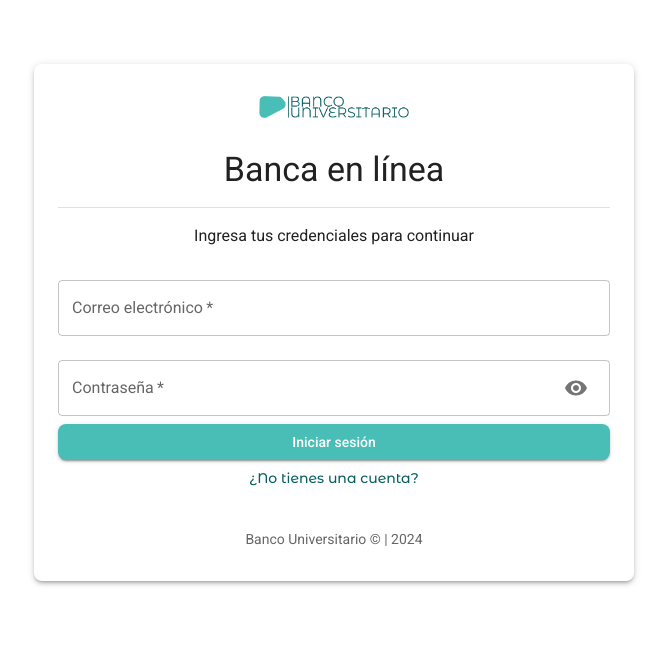
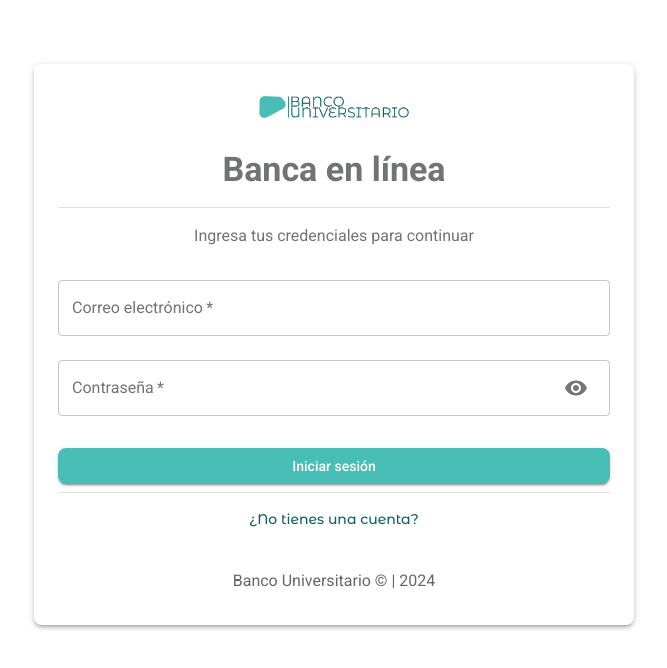
Before and after one commit to 3rnestocs/banco, a React (Create React App) app: page /#/login in a window 1280 px wide. Shown: the top 668 px of the page, without its empty margins (306-973 px from the left). Built offline with nearby package versions, Linux system fonts and the light colour scheme.

Commit message:
Fix on spaces and logo 2.

```diff
--- a/src/index.css
+++ b/src/index.css
@@ -1,5 +1,4 @@
 @import url('https://fonts.googleapis.com/css2?family=Montserrat+Alternates:wght@400;500;700&family=Roboto:wght@400;500;700&display=swap');
-/* src/styles/index.css or src/index.css */
 
 body {
   margin: 0;
--- a/src/routes/institutional/Institutional.js
+++ b/src/routes/institutional/Institutional.js
@@ -5,7 +5,7 @@ import { Link } from 'react-router-dom';
 const Institutional = () => {
   return (
     <div>
-      <Typography variant="h3">Bienvenido al Banco Universitario</Typography>
+      <Typography variant="h4">Bienvenido al Banco Universitario</Typography>
       <Typography variant="body1">
         Estamos comprometidos para brindarte los mejores servicios!...
       </Typography>
--- a/src/routes/login/Login.js
+++ b/src/routes/login/Login.js
@@ -53,7 +53,9 @@ const Login = () => {
         <Typography variant="h4" align="center" sx={{ mb: 2 }}>
           Banca en línea
         </Typography>
+
         <Divider sx={{ mb: 2 }}/>
+
         {/* Form */}
         <form onSubmit={handleSubmit}>
           <Typography sx={{ textAlign: 'center', mb: 2 }}>
@@ -95,10 +97,12 @@ const Login = () => {
           />
 
           {/* Submit Button */}
-          <Button fullWidth type="submit" variant="contained"  color="primary">
+          <Button fullWidth type="submit" variant="contained"  color="primary" sx={{ mt: 3 }}>
             Iniciar sesión
           </Button>
         </form>
+
+        <Divider sx={{ mt: 1, mb: 1 }}/>
 
         {/* Register Link */}
         <Link href="/register">
@@ -106,7 +110,6 @@ const Login = () => {
             ¿No tienes una cuenta?
           </Button>
         </Link>
-
         {/* Footer */}
         <Typography variant="body2" align="center" color="textSecondary" sx={{ mt: 4 }}>
           Banco Universitario © | 2024
--- a/src/theme.js
+++ b/src/theme.js
@@ -3,7 +3,21 @@ import { createTheme } from '@mui/material/styles';
 
 const theme = createTheme({
 	typography: {
-		fontFamily: 'Roboto, sans-serif'
+		fontFamily: 'Roboto, sans-serif',
+		h4: {
+      fontWeight: 700, // Bold
+    },
+    h5: {
+      fontWeight: 400, // Regular
+    },
+		body1: {
+			fontSize: '1em',
+			color: '#727374', // Dark gray text color
+		},
+		body2: {
+			fontSize: '1em',
+			color: '#313131', // Black text color
+		},
 	},
 	components: {
 		MuiTextField: {
```
